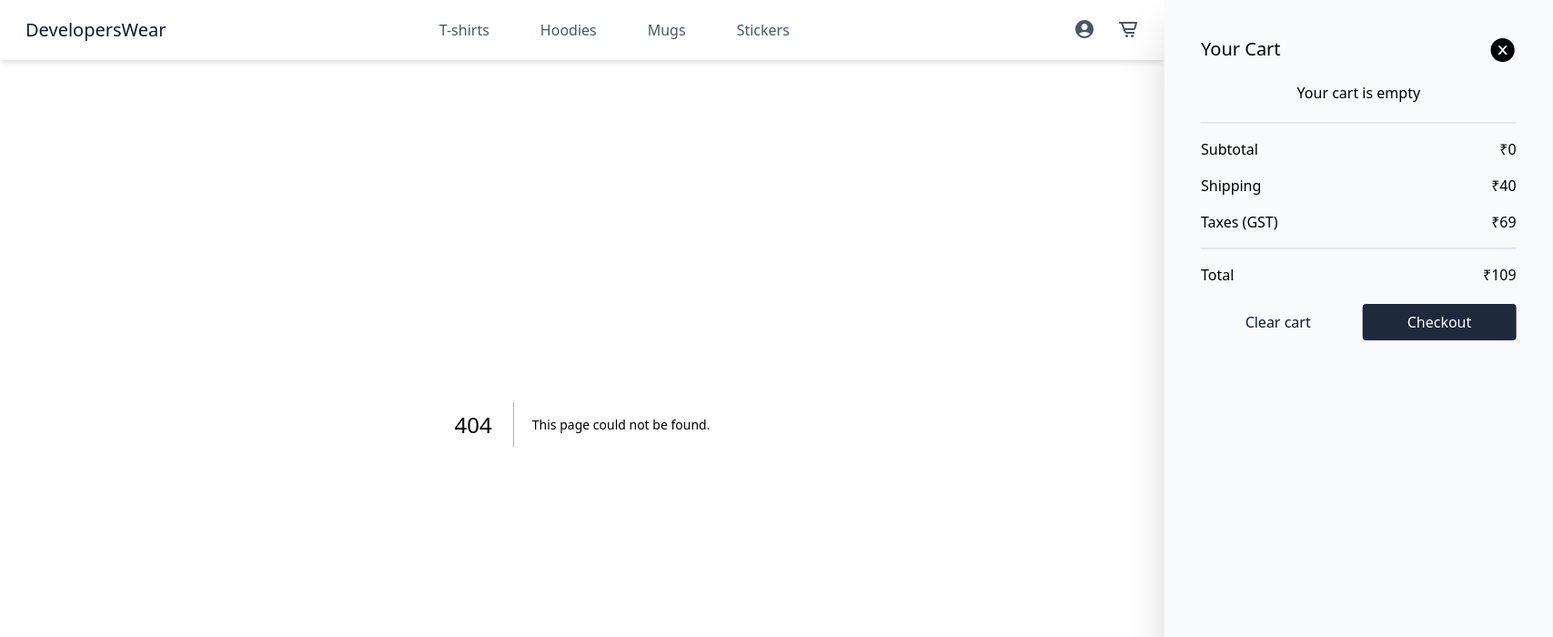
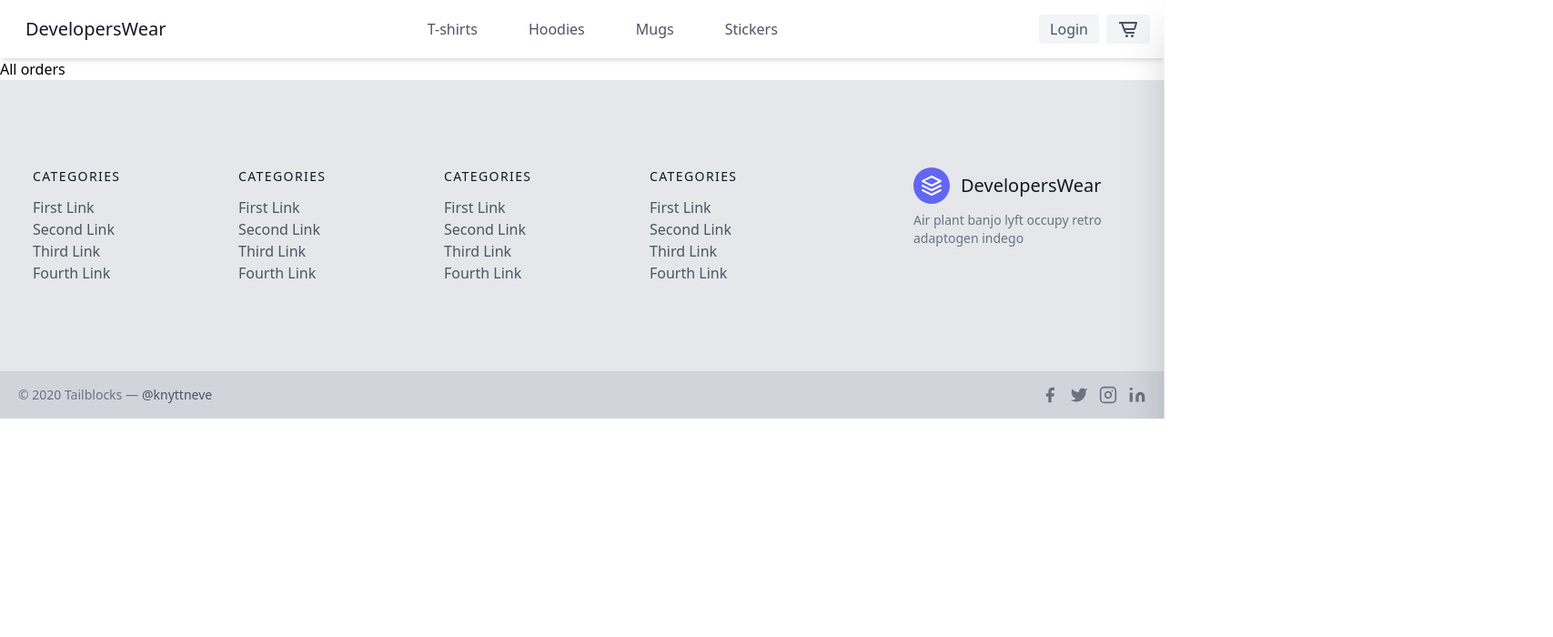
Before and after one commit to aniket-tote/developerswear, a Next.js app: page /orders in a window 1280 px wide. Before the commit this address had no page. Shown: the top 700 px of the page at 91% size, 1707 px wide, since content can reach past the window. Built offline with nearby package versions, Linux system fonts and the light colour scheme.

Commit message:
added encryption, jwt to localstorage and login logout button dropdown

```diff
--- a/components/Navbar.jsx
+++ b/components/Navbar.jsx
@@ -4,10 +4,41 @@ import { BiCartAlt } from "react-icons/bi";
 import { AiFillCloseCircle } from "react-icons/ai";
 import { MdAccountCircle } from "react-icons/md";
 import CartItem from "./CartItem";
+import { useRouter } from "next/router";
+import { ToastContainer, toast } from "react-toastify";
+import "react-toastify/dist/ReactToastify.css";
 
-const Navbar = ({ cart, addToCart, removeFromCart, clearCart, subTotal }) => {
-  // console.log(cart, addToCart, removeFromCart, clearCart, subTotal);
+const Navbar = ({
+  user,
+  setUser,
+  setKey,
+  cart,
+  addToCart,
+  removeFromCart,
+  clearCart,
+  subTotal,
+}) => {
   const [isCartOpen, setIsCartOpen] = useState(false);
+  const [dropdown, setDropdown] = useState(false);
+  const router = useRouter();
+
+  const handleLogout = () => {
+    localStorage.removeItem("token");
+    setUser({ value: null });
+    setKey(Math.random());
+    setDropdown(!dropdown);
+    router.push("/");
+    toast.success("See you soon!", {
+      position: "top-center",
+      autoClose: 2000,
+      hideProgressBar: true,
+      closeOnClick: true,
+      pauseOnHover: true,
+      draggable: true,
+      progress: undefined,
+      theme: "light",
+    });
+  };
 
   return (
     <div className="sticky top-0 bg-white z-10">
@@ -33,14 +64,49 @@ const Navbar = ({ cart, addToCart, removeFromCart, clearCart, subTotal }) => {
               Stickers
             </Link>
           </nav>
-          <div className="btns">
-            <Link href={"/login"}>
-              <button className="inline-flex items-center border-0 py-1 px-3 focus:outline-none hover:bg-gray-200 rounded">
-                <MdAccountCircle className="text-2xl" />
-              </button>
-            </Link>
+          <div className="btns flex space-x-2 items-center">
+            {user.value ? (
+              <MdAccountCircle
+                onMouseEnter={(e) => {
+                  setDropdown(!dropdown);
+                }}
+                className="text-3xl cursor-pointer"
+              />
+            ) : (
+              <Link href={"/login"}>
+                <button className="py-1 px-3 bg-gray-100 hover:bg-gray-200 rounded">
+                  Login
+                </button>
+              </Link>
+            )}
+            {dropdown && (
+              <div
+                onMouseLeave={(e) => {
+                  setDropdown(!dropdown);
+                }}
+                className="dropdown absolute rounded border-2 w-48 right-20 top-12 bg-white shadow-lg"
+              >
+                <div className=" flex flex-col text-sm">
+                  <Link href={"/about"} className="py-2 px-4 hover:bg-gray-200">
+                    My account
+                  </Link>
+                  <Link
+                    href={"/orders"}
+                    className="py-2 px-4 hover:bg-gray-200"
+                  >
+                    Orders
+                  </Link>
+                  <button
+                    onClick={handleLogout}
+                    className="py-2 px-4 hover:bg-gray-200 cursor-pointer text-start"
+                  >
+                    Logout
+                  </button>
+                </div>
+              </div>
+            )}
             <button
-              className="inline-flex items-center border-0 py-1 px-3 focus:outline-none hover:bg-gray-200 rounded"
+              className="inline-flex items-center border-0 py-1 px-3 focus:outline-none bg-gray-100 hover:bg-gray-200 rounded"
               onClick={() => {
                 setIsCartOpen(isCartOpen ? false : true);
               }}
--- a/package.json
+++ b/package.json
@@ -11,8 +11,10 @@
   "dependencies": {
     "@next/font": "13.1.6",
     "axios": "^1.3.4",
+    "crypto-js": "^4.1.1",
     "eslint": "8.34.0",
     "eslint-config-next": "13.1.6",
+    "jsonwebtoken": "^9.0.0",
     "mongoose": "^7.0.0",
     "next": "13.1.6",
     "react": "18.2.0",
--- a/pages/_app.js
+++ b/pages/_app.js
@@ -9,6 +9,8 @@ import "react-toastify/dist/ReactToastify.css";
 export default function App({ Component, pageProps }) {
   const [cart, setCart] = useState({});
   const [subTotal, setSubTotal] = useState(0);
+  const [user, setUser] = useState({ value: null });
+  const [key, setKey] = useState(0);
 
   const router = useRouter();
 
@@ -22,7 +24,12 @@ export default function App({ Component, pageProps }) {
       console.log(error);
       localStorage.clear();
     }
-  }, []);
+    const token = localStorage.getItem("token");
+    if (token) {
+      setUser({ value: token });
+      setKey(Math.random());
+    }
+  }, [router.query]);
 
   const saveCart = (myCart) => {
     localStorage.setItem("cart", JSON.stringify(myCart));
@@ -142,6 +149,10 @@ export default function App({ Component, pageProps }) {
   return (
     <div>
       <Navbar
+        key={key}
+        setKey={setKey}
+        setUser={setUser}
+        user={user}
         cart={cart}
         addToCart={addToCart}
         removeFromCart={removeFromCart}
@@ -152,6 +163,8 @@ export default function App({ Component, pageProps }) {
       <ToastContainer />
       <Component
         cart={cart}
+        setKey={setKey}
+        user={user}
         addToCart={addToCart}
         removeFromCart={removeFromCart}
         clearCart={clearCart}
--- a/pages/_document.js
+++ b/pages/_document.js
@@ -1,13 +1,13 @@
-import { Html, Head, Main, NextScript } from 'next/document'
+import { Html, Head, Main, NextScript } from "next/document";
 
 export default function Document() {
   return (
-    <Html lang="en">
+    <Html className="overflow-x-hidden">
       <Head />
       <body>
         <Main />
         <NextScript />
       </body>
     </Html>
-  )
+  );
 }
--- a/pages/api/login.js
+++ b/pages/api/login.js
@@ -1,12 +1,19 @@
 import User from "../../models/User";
 import connectDb from "../../middleware/mongoose";
+var CryptoJS = require("crypto-js");
+var jwt = require("jsonwebtoken");
 
 const handler = async (req, res) => {
   if (req.method == "POST") {
     try {
       let user = await User.findOne({ email: req.body.email });
-      if (user != null && user.password == req.body.password) {
-        res.status(200).json({ success: true, user });
+      const userPass = CryptoJS.AES.decrypt(
+        user.password,
+        "mySecretKey"
+      ).toString(CryptoJS.enc.Utf8);
+      if (user != null && req.body.password === userPass) {
+        var token = jwt.sign({ user }, "jwtsecret");
+        res.status(200).json({ success: true, name: user.name, token });
       } else {
         res
           .status(400)
--- a/pages/api/signup.js
+++ b/pages/api/signup.js
@@ -1,5 +1,6 @@
 import User from "../../models/User";
 import connectDb from "../../middleware/mongoose";
+var CryptoJS = require("crypto-js");
 
 const handler = async (req, res) => {
   if (req.method == "POST") {
@@ -10,7 +11,16 @@ const handler = async (req, res) => {
         .json({ success: false, message: "Email already registered" });
     } else {
       try {
-        let u = new User(req.body);
+        const { name, email } = req.body;
+
+        let u = new User({
+          name,
+          email,
+          password: CryptoJS.AES.encrypt(
+            req.body.password,
+            "mySecretKey"
+          ).toString(),
+        });
         await u.save();
         res.status(200).json({ success: true, u });
       } catch (e) {
--- a/pages/checkout.jsx
+++ b/pages/checkout.jsx
@@ -181,7 +181,7 @@ const Checkout = ({ cart, addToCart, removeFromCart, clearCart, subTotal }) => {
             <span>${subTotal + 5 + 3}</span>
           </div>
         </div>
-        <Link href={"/order"}>
+        <Link href={"/orderDetail"}>
           <button className="text-white w-full bg-indigo-500 border-0 py-2 px-6 focus:outline-none hover:bg-indigo-600 rounded text-lg">
             Confirm Order & Pay
           </button>
--- a/pages/login.jsx
+++ b/pages/login.jsx
@@ -36,9 +36,10 @@ const Login = () => {
                     email: "",
                     password: "",
                   });
+                  localStorage.setItem("token", resData.token);
                   router.push("/");
 
-                  toast.success(`Welcome Back! ${resData.user.name}`, {
+                  toast.success(`Welcome Back! ${resData.name}`, {
                     position: "top-center",
                     autoClose: 2000,
                     hideProgressBar: true,
--- a/pages/order.jsx
+++ b/pages/orderDetail.jsx
@@ -1,6 +1,6 @@
 import React from "react";
 
-const Order = () => {
+const OrderDetail = () => {
   return (
     <div>
       <section className="text-gray-600 body-font overflow-hidden">
@@ -57,4 +57,4 @@ const Order = () => {
   );
 };
 
-export default Order;
+export default OrderDetail;
--- /dev/null
+++ b/pages/orders.jsx
@@ -0,0 +1,11 @@
+import React from 'react'
+
+const Orders = () => {
+  return (
+    <div>
+      All orders
+    </div>
+  )
+}
+
+export default Orders
```
Also changed, not shown: 1 other file (tests, documents, lock files or other folders).
